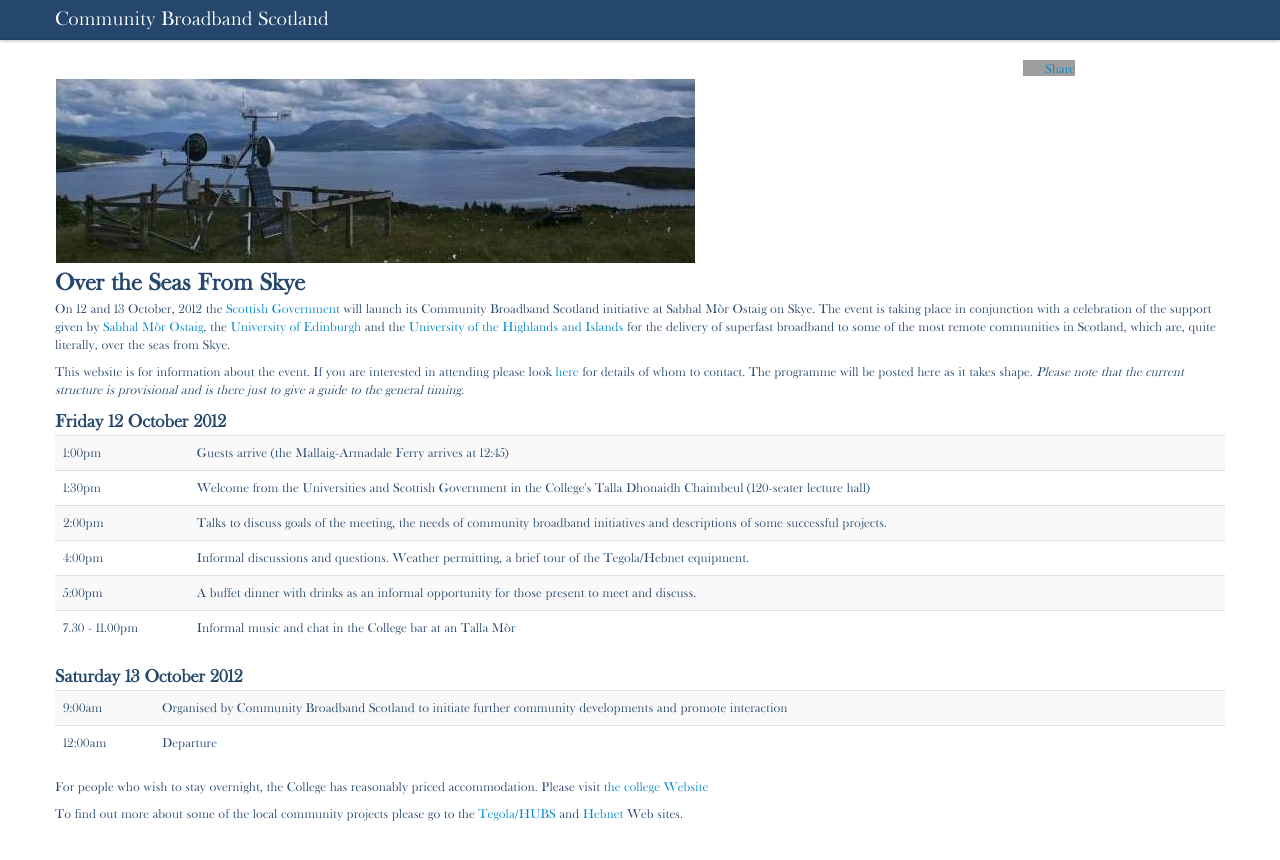
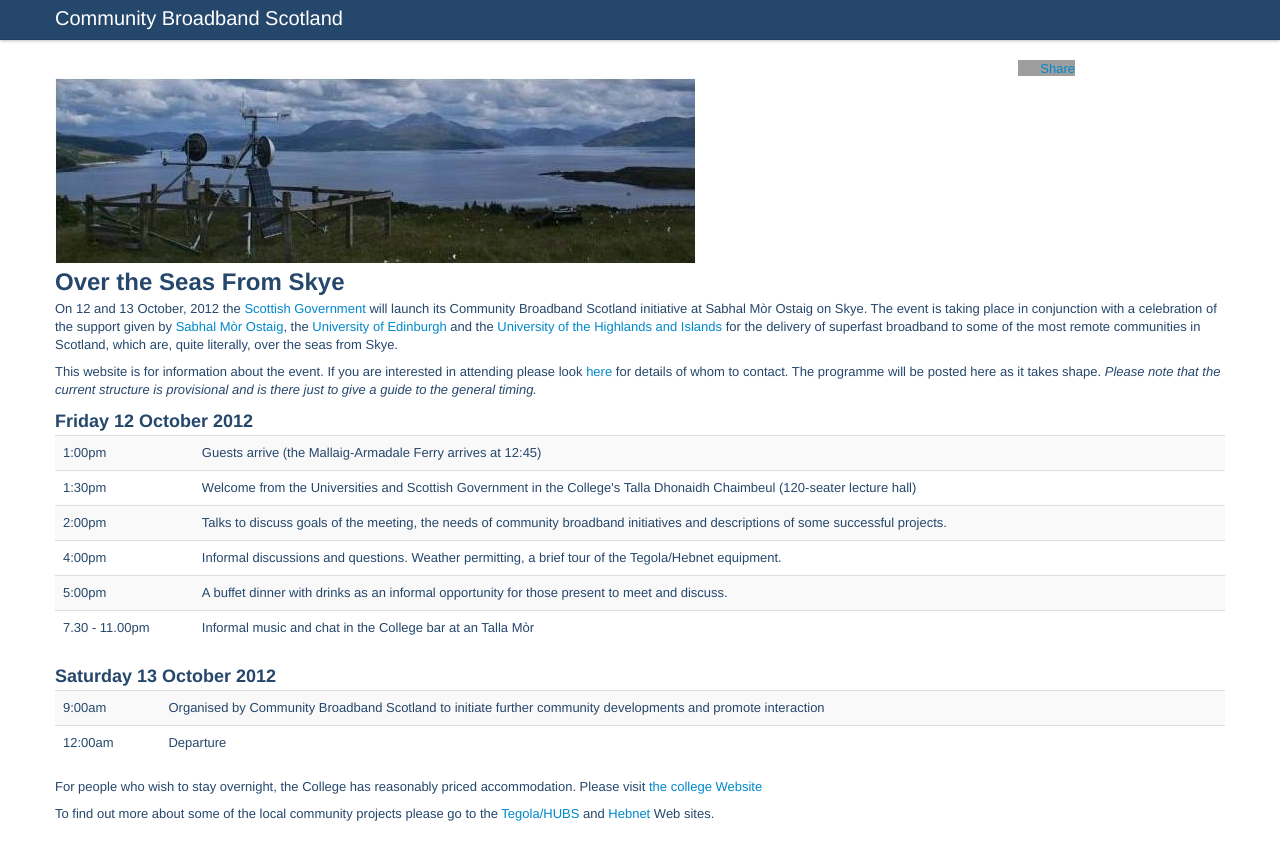
Before and after one commit to tegola-hubs/tegola-hubs.github.com, a Jekyll site: the page CBBS/index.html, which Jekyll copies as it is, in a window 1280 px wide. Shown: the top 860 px of the page. Built offline with Jekyll 4.4.1, drawn with Linux system fonts in a browser that asks for light colours; some web fonts are replaced; grey boxes are pictures that could not be loaded.

Commit message:
Back-out baskerville

```diff
--- a/CBBS/CBBSinvitation.html
+++ b/CBBS/CBBSinvitation.html
@@ -4,6 +4,7 @@
     <meta charset="utf-8">
     <title>Community Broadband Scotland – First Steps Workshop</title>
     <style>
+/*
       @font-face {
           font-family: 'Baskerville';
           src: url('http://www.tegola.org.uk/webfonts/OpenBaskerville-0.0.75.ttf') format('truetype'),
@@ -11,12 +12,13 @@
           font-weight: normal;
           font-style: normal;
       }
+*/
       body {
           padding-top: 50px;
           padding-left: 100px;
           padding-right: 100px;
           color: #25476C;
-          font-family: 'Baskerville', 'Helvetica Neue', Helvetica, Arial, sans-serif;
+          font-family: 'Helvetica Neue', Helvetica, Arial, sans-serif;
       }
       #masthead {
           position: fixed;
--- a/css/gallows.css
+++ b/css/gallows.css
@@ -7,6 +7,8 @@
  *
  * Designed and built with all the love in the world @twitter by @mdo and @fat.
  */
+
+/*
 @font-face {
   font-family: 'Baskerville';
   src: url('/webfonts/OpenBaskerville-0.0.75.ttf') format('truetype'),
@@ -14,7 +16,7 @@
   font-weight: normal;
   font-style: normal;
 }
-
+*/
 article,
 aside,
 details,
@@ -140,7 +142,7 @@ textarea {
 }
 body {
   margin: 0;
-  font-family: "Baskerville", "Helvetica Neue", Helvetica, Arial, sans-serif;
+  font-family: "Helvetica Neue", Helvetica, Arial, sans-serif;
   font-size: 13px;
   line-height: 18px;
   color: #25476c;
@@ -330,7 +332,7 @@ a:hover {
 }
 p {
   margin: 0 0 9px;
-  font-family: "Baskerville", "Helvetica Neue", Helvetica, Arial, sans-serif;
+  font-family: "Helvetica Neue", Helvetica, Arial, sans-serif;
   font-size: 13px;
   line-height: 18px;
 }
```
